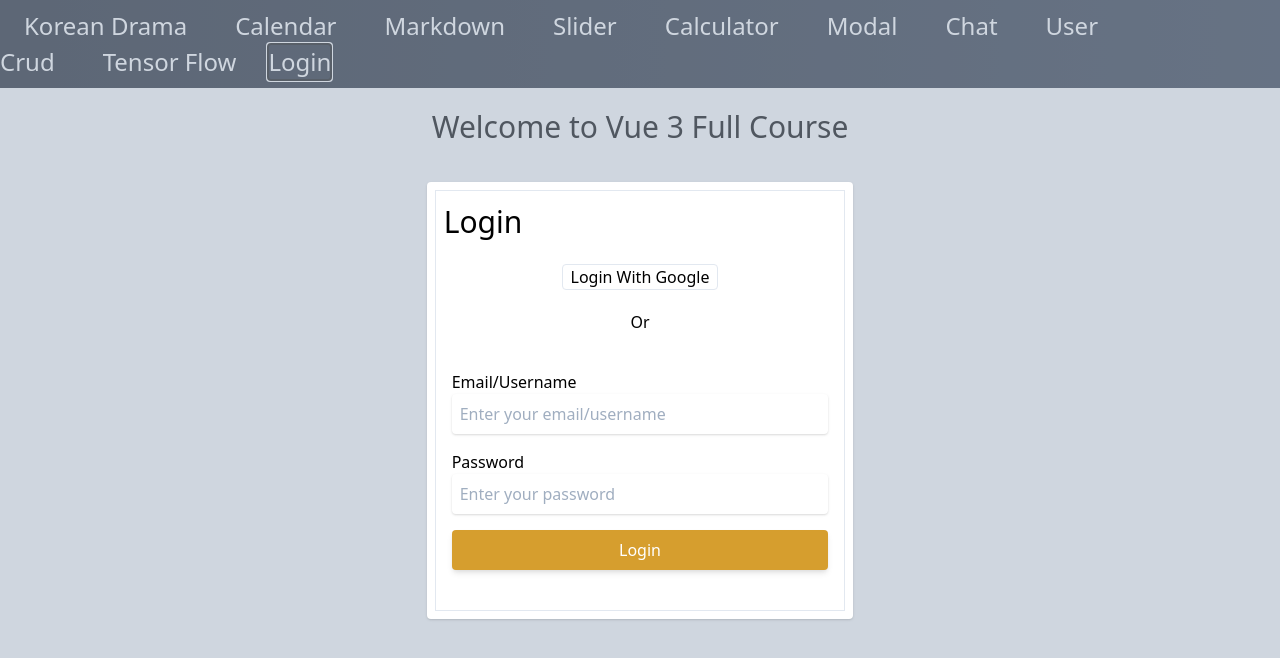
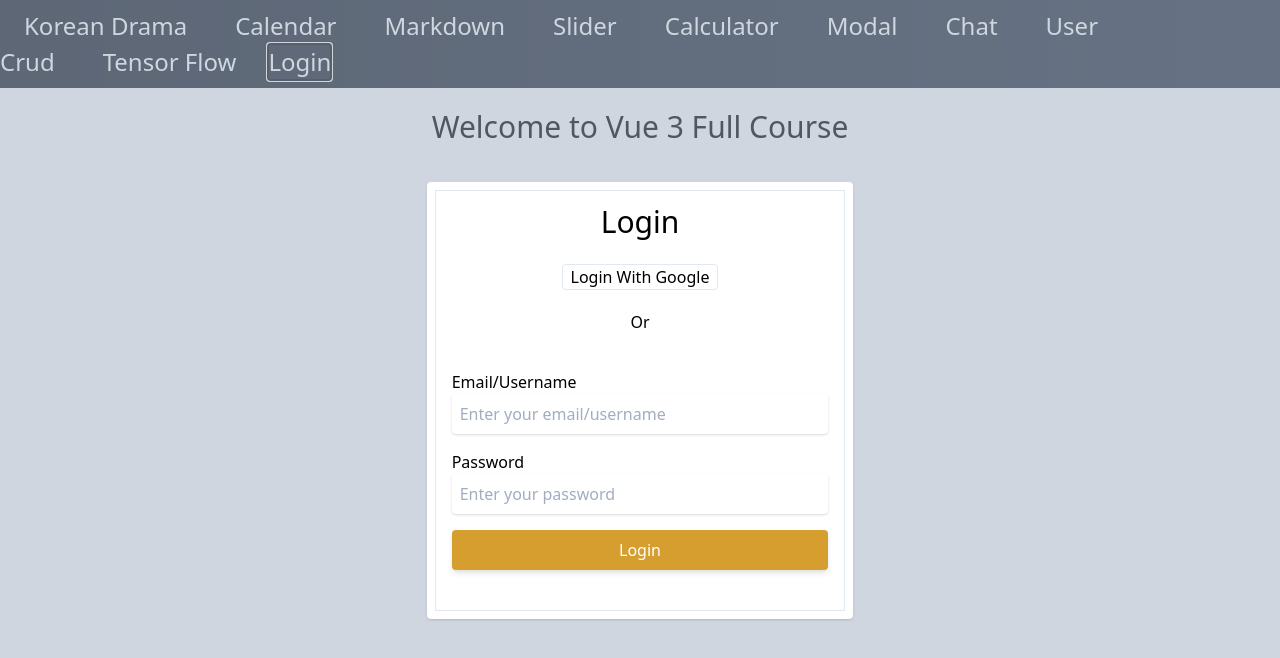
Before and after one commit to mlph-ccaponpon/vue-3-tutorial, a Vue app: page / in a window 1280 px wide. Both pictures are taken after a click on the button "Login". Shown: the top 658 px of the page. Built offline with nearby package versions, Linux system fonts and the light colour scheme; no server answers.

Commit message:
Modify routing of calculator app

```diff
--- a/src/components/LoginModal.vue
+++ b/src/components/LoginModal.vue
@@ -7,7 +7,7 @@
             <div class="flex h-full">
                 <div class="z-30 m-auto bg-white p-2 rounded shadow w-1/3">
                     <div class="p-2 border">
-                        <h1 class="text-3xl">Login</h1>
+                        <h1 class="text-3xl text-center">Login</h1>
 
                         <GoogleLogin @close-from-google="close"/>
 
--- a/src/router.js
+++ b/src/router.js
@@ -17,7 +17,7 @@ const routes = [
     {path: '/calendar', component: Calendar},
     {path: '/markdown', component: Markdown},
     {path: '/slider', component: Slider},
-    {path: '/calculator', component: Calculator, meta: { middleware: "auth"}},
+    {path: '/calculator', component: Calculator},
     {path: '/reuseable-modal', component: ReuseableModal},
     {path: '/chat', component: Chat, meta: { middleware: "auth"}},
     {path: '/user-crud', component: UserCrud},
```
